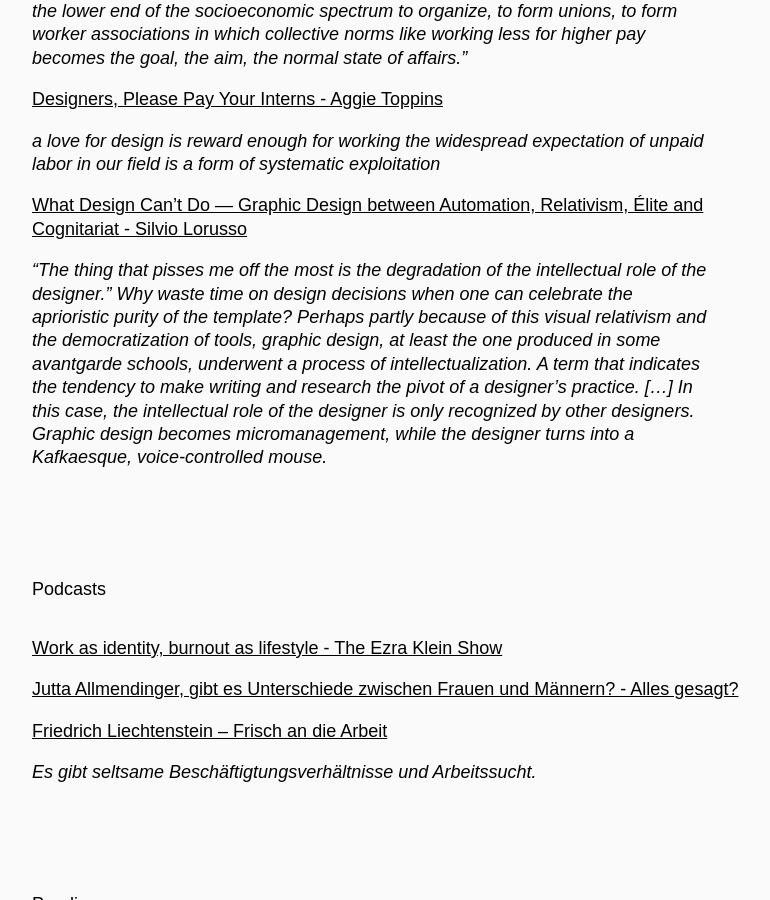
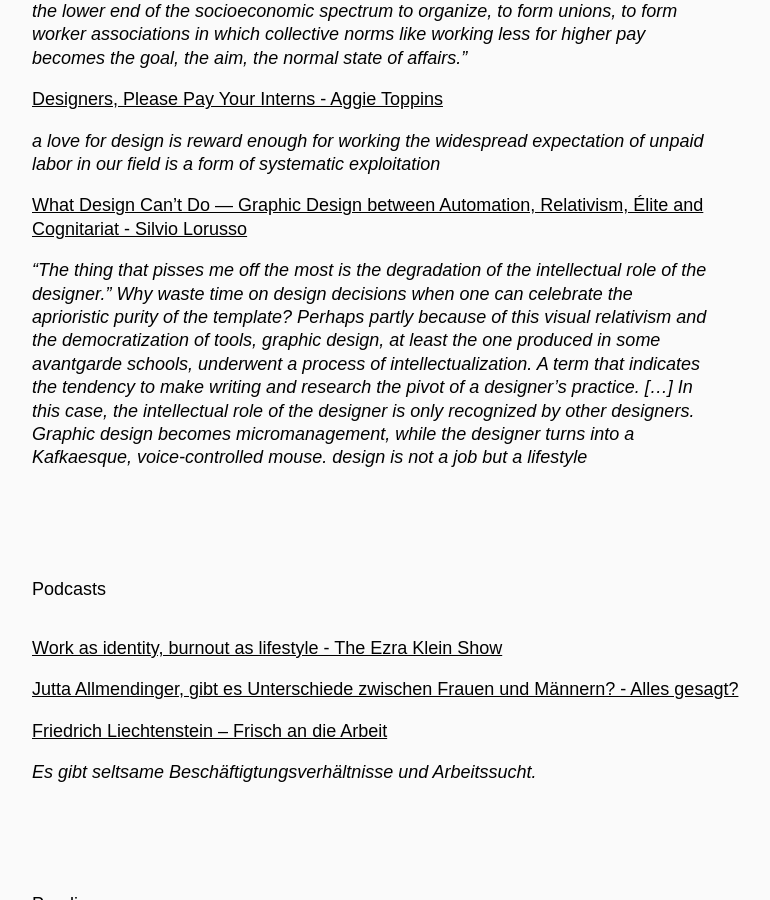
Before and after one commit to jensschnitzler/Room-For-Advancement, a Jekyll site: the page built from index.md, in a window 1280 px wide and 900 px high, scrolled down 889 px. Shown: the whole window, without its empty margins (248-1018 px from the left). Built offline with Jekyll 4.4.1, drawn with Linux system fonts in a browser that asks for light colours; our own code applies the rules of GitHub Pages for plain Markdown files; the repository's description, which GitHub fills in, is left out.

Commit message:
Update index.md

```diff
--- a/index.md
+++ b/index.md
@@ -38,6 +38,7 @@ Abolish the Stage of Precarity, On Performance Design – The Rodina (in: Post M
 > Why waste time on design decisions when one can celebrate the aprioristic purity of the template?
 > Perhaps partly because of this visual relativism and the democratization of tools, graphic design, at least the one produced in some avantgarde schools, underwent a process of intellectualization. A term that indicates the tendency to make writing and research the pivot of a designer’s practice. […] In this case, the intellectual role of the designer is only recognized by other designers.
 > Graphic design becomes micromanagement, while the designer turns into a Kafkaesque, voice-controlled mouse.
+> design is not a job but a lifestyle
 
 ## Podcasts
 
```
